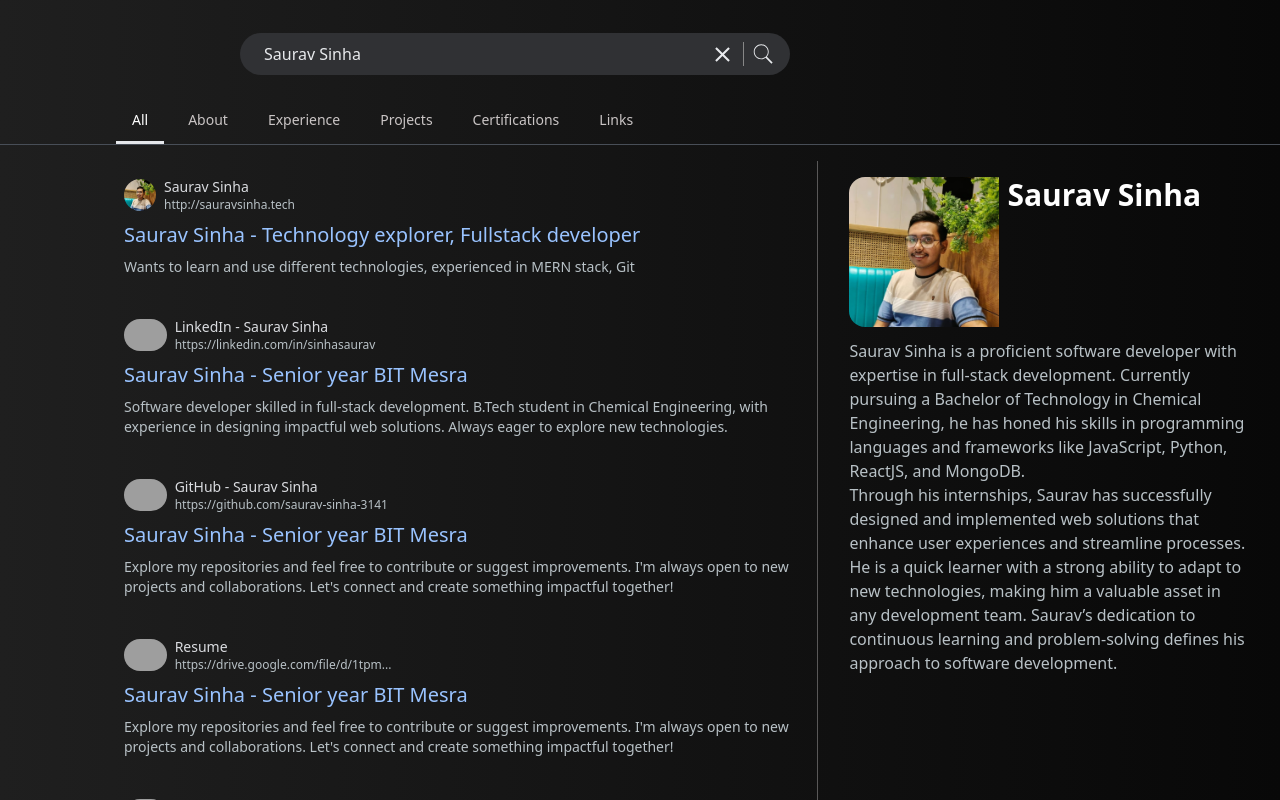
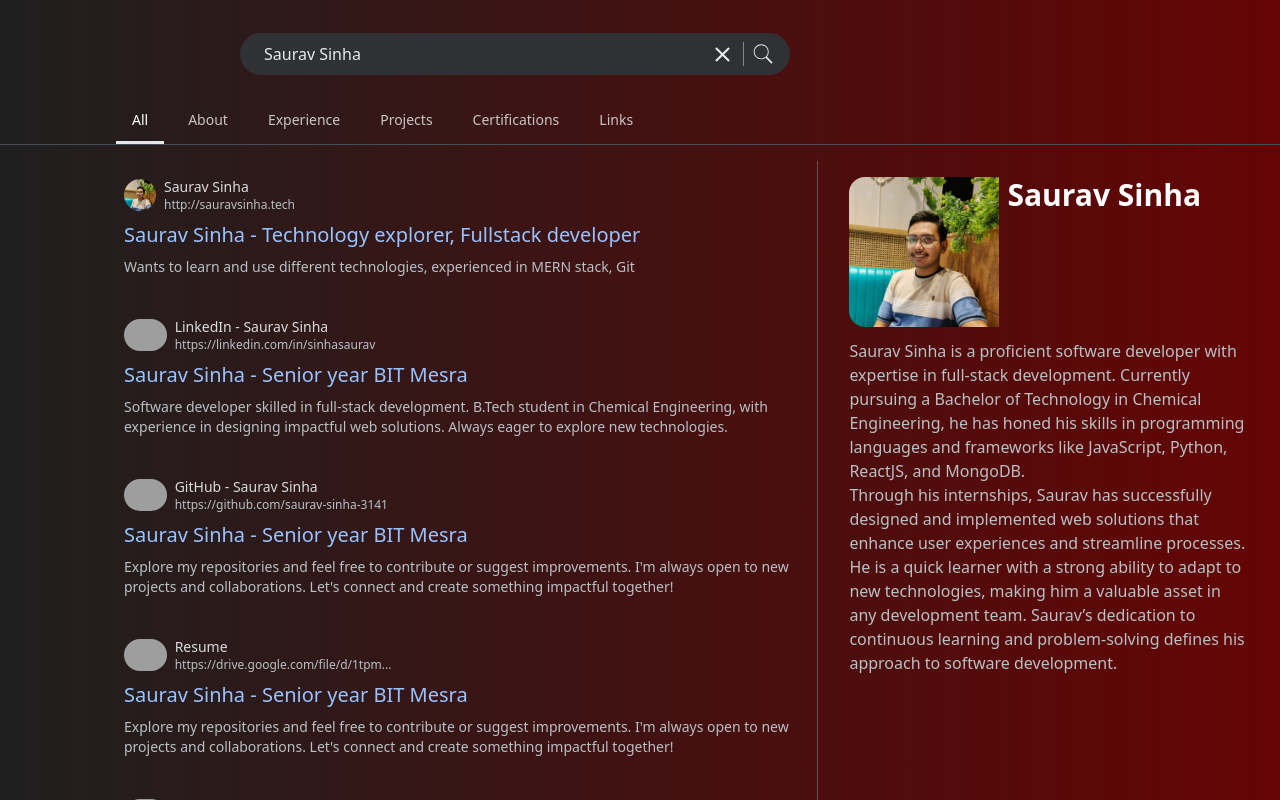
Before and after one commit to saurav-sinha-3141/search-portfolio, a React (Create React App) app: page / in a window 1280 px wide. Shown: the top 800 px of the page. Built offline with nearby package versions, Linux system fonts and the light colour scheme; grey boxes are pictures that could not be loaded.

Commit message:
Changed color gradient

```diff
--- a/src/App.js
+++ b/src/App.js
@@ -13,7 +13,7 @@ function App() {
   ];
   return (
     <>
-      <div className="bg-gradient-to-r from-[#1f1f1f] to-[#080808] min-h-screen">
+      <div className="bg-gradient-to-r from-[#1f1f1f] to-[#650404] min-h-screen">
         <Header sectionList={sectionList} />
         <hr className="thin-border" />
         <Body />
```
